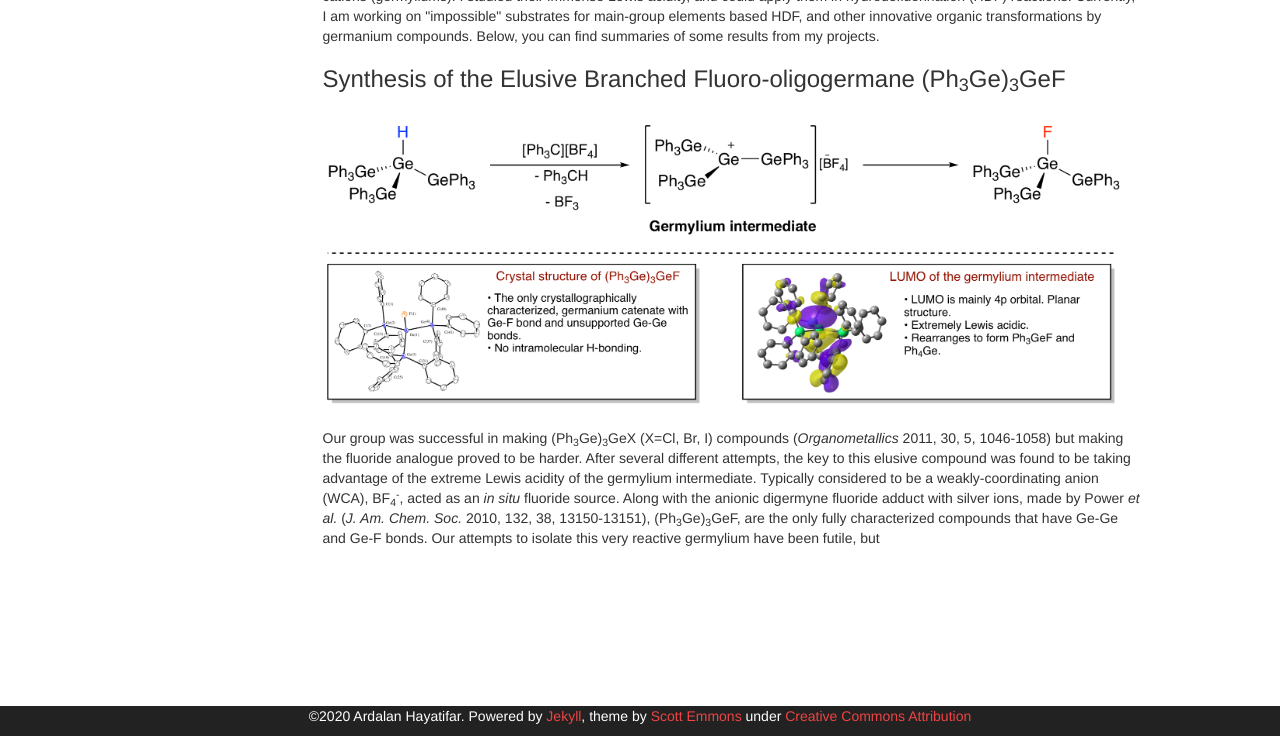
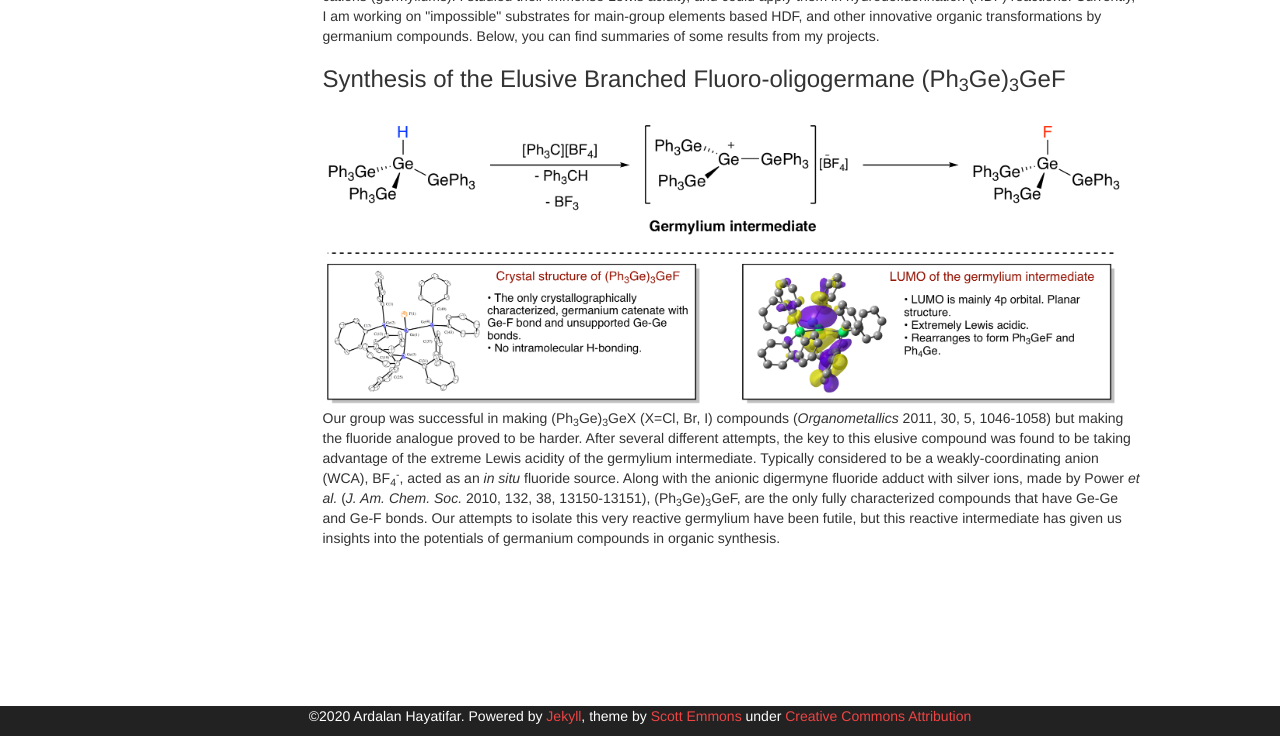
Before and after one commit to Ardalanhayatifar/ardalanhayatifar.github.io, a Jekyll site: the page built from research.html, in a window 1280 px wide, cut to the strip 164-900 px from the top of the page. Built offline with Jekyll 4.4.1, drawn with Linux system fonts in a browser that asks for light colours.

Commit message:
research summary

```diff
--- a/research.html
+++ b/research.html
@@ -14,12 +14,13 @@ permalink: "/research"
 <br />
 <img src="images/synthesis-of-branched-fluoride.png" width="800px">
 <br />
-<br />
+
 
 <p <align=”justify”> Our group was successful in making (Ph<sub>3</sub>Ge)<sub>3</sub>GeX (X=Cl, Br, I) compounds (<i>Organometallics</i> 2011, 30, 5, 1046-1058) but making the fluoride analogue proved to be harder. After several different attempts, the key to this elusive compound
 was found to be taking advantage of the extreme Lewis acidity of the germylium intermediate. Typically considered to be a weakly-coordinating anion (WCA), BF<sub>4</sub><sup>-</sup>, acted
 as an <i>in situ</i> fluoride source. Along with the anionic digermyne fluoride adduct with silver ions, made by Power <i>et al.</i> (<i>J. Am. Chem. Soc.</i> 2010, 132, 38, 13150-13151), (Ph<sub>3</sub>Ge)<sub>3</sub>GeF, are the
-only fully characterized compounds that have Ge-Ge and Ge-F bonds. Our attempts to isolate this very reactive germylium have been futile, but
+only fully characterized compounds that have Ge-Ge and Ge-F bonds. Our attempts to isolate this very reactive germylium have been futile, but this reactive intermediate
+has given us insights into the potentials of germanium compounds in organic synthesis.
 
 </p>
 
```
